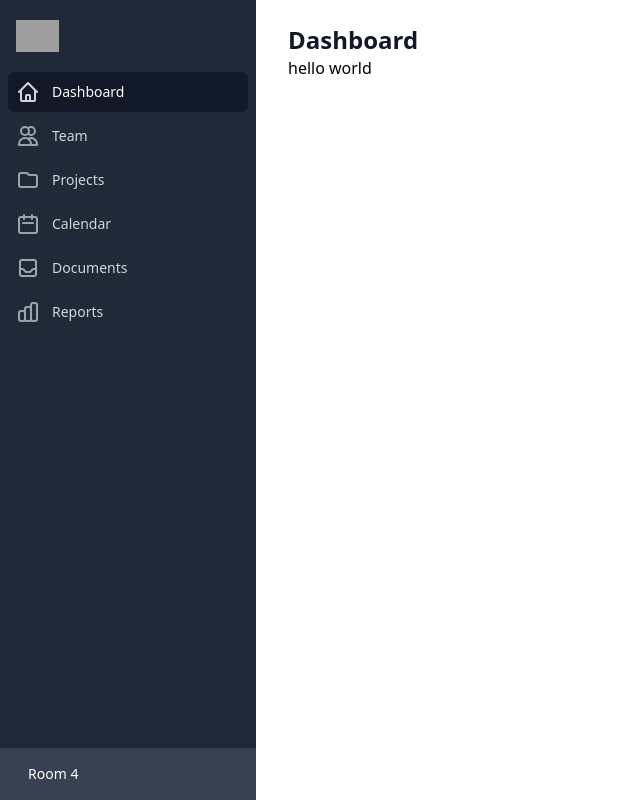
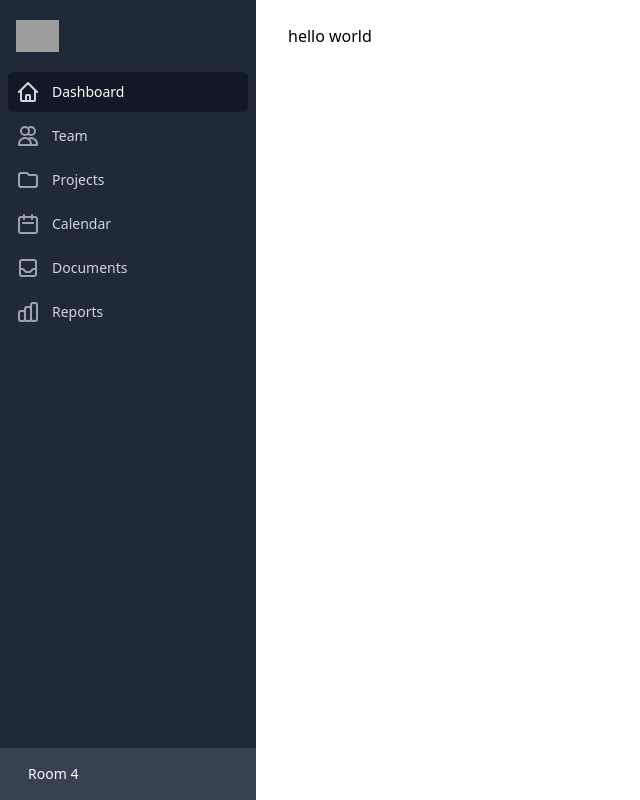
Before and after one commit to BSeipler/dms, a Next.js app: page / in a window 1280 px wide. Shown: the whole page, without its empty margins (0-640 px from the left). Built offline with nearby package versions, Linux system fonts and the light colour scheme; grey boxes are pictures that could not be loaded.

Commit message:
initial commit

```diff
--- a/components/SidebarNav.tsx
+++ b/components/SidebarNav.tsx
@@ -27,9 +27,10 @@ function classNames(...classes: string[]) {
 
 type Props = {
   children?: ReactNode;
+  active: string;
 };
 
-export default function SidebarNav({ children }: Props) {
+export default function SidebarNav({ children, active }: Props) {
   const [sidebarOpen, setSidebarOpen] = useState(false);
 
   return (
@@ -213,11 +214,6 @@ export default function SidebarNav({ children }: Props) {
           </div>
           <main className="flex-1">
             <div className="py-6">
-              <div className="max-w-7xl mx-auto px-4 sm:px-6 lg:px-8">
-                <h1 className="text-2xl font-semibold text-gray-900">
-                  Dashboard
-                </h1>
-              </div>
               <div className="max-w-7xl mx-auto px-4 sm:px-6 md:px-8">
                 {children}
               </div>
--- a/components/layout.tsx
+++ b/components/layout.tsx
@@ -3,12 +3,13 @@ import SidebarNav from "./SidebarNav";
 
 type Props = {
   children?: ReactNode;
+  active: string;
 };
 
-export default function Layout({ children }: Props) {
+export default function Layout({ children, active }: Props) {
   return (
     <>
-      <SidebarNav>
+      <SidebarNav active={active}>
         <main>{children}</main>
       </SidebarNav>
     </>
--- a/pages/index.tsx
+++ b/pages/index.tsx
@@ -7,7 +7,7 @@ const Page: NextPageWithLayout = () => {
 };
 
 Page.getLayout = function getLayout(page: ReactElement) {
-  return <Layout>{page}</Layout>;
+  return <Layout active="dashboard">{page}</Layout>;
 };
 
 export default Page;
```
